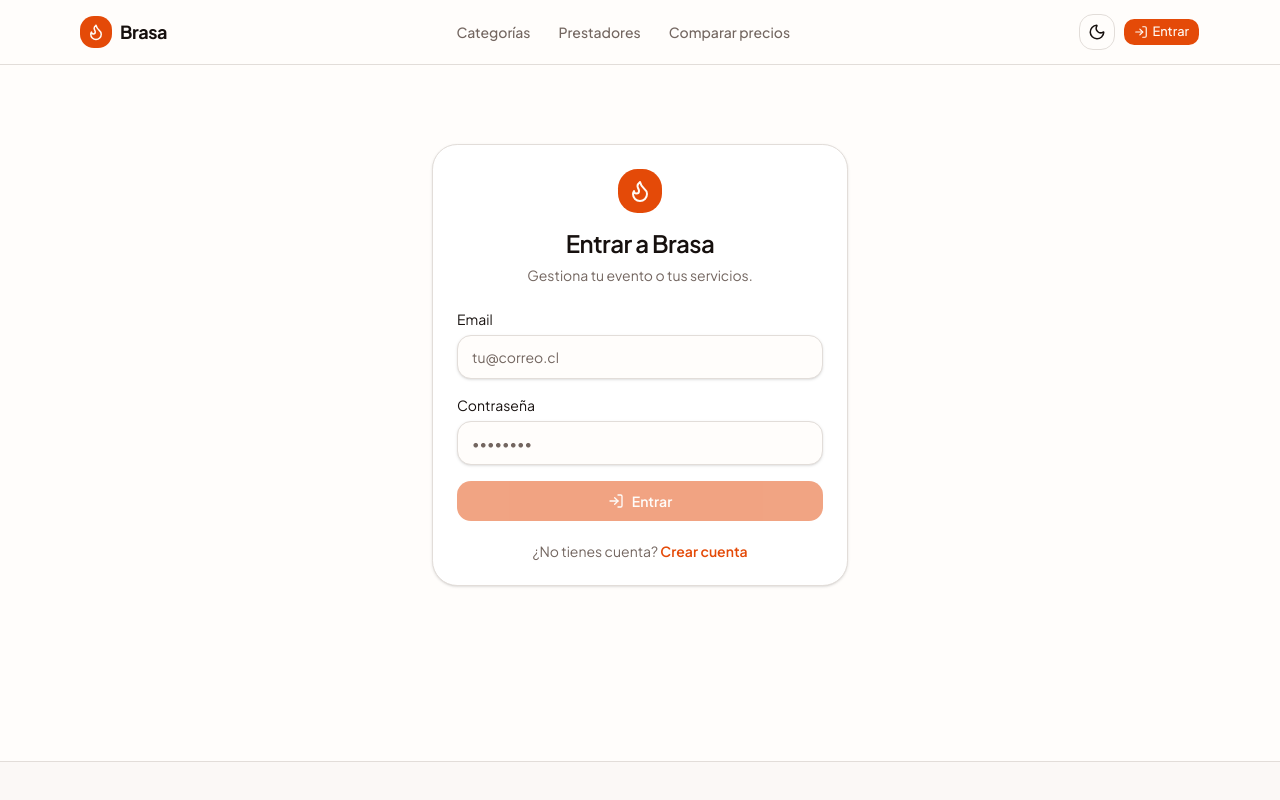
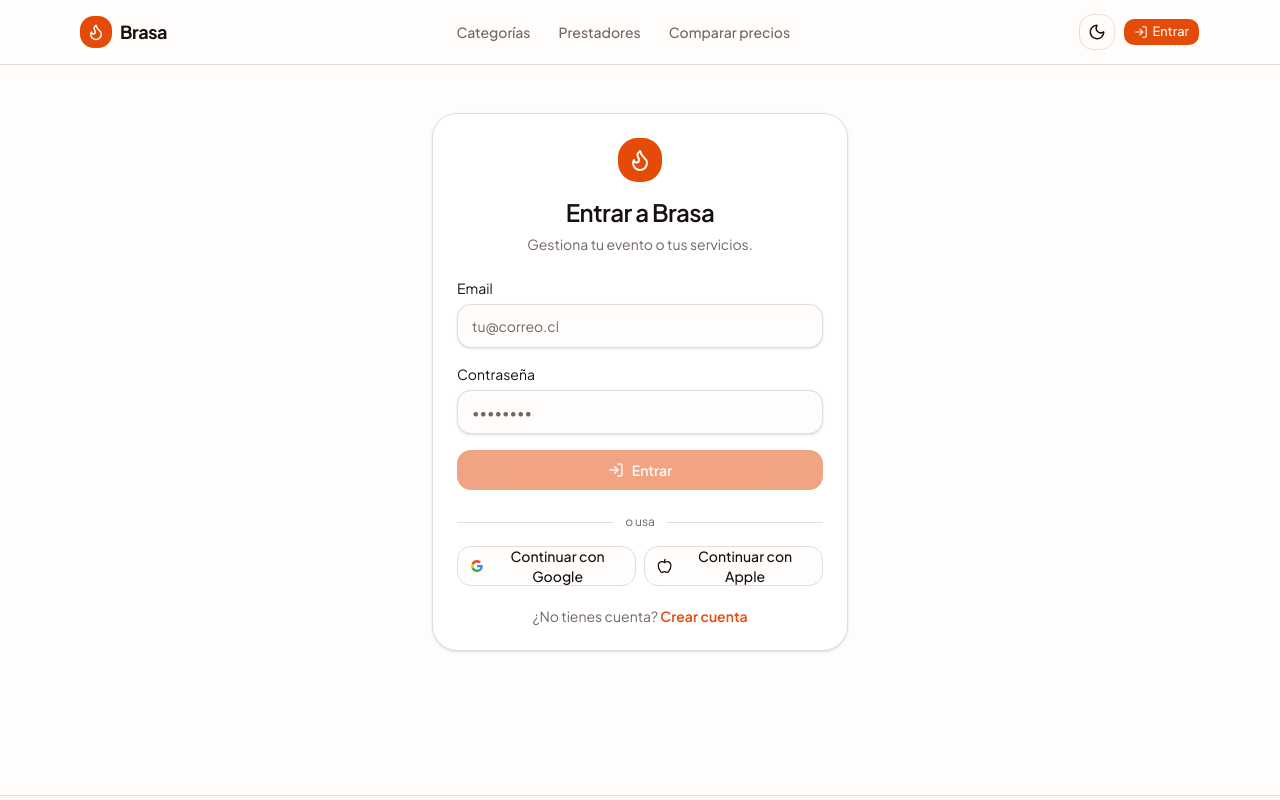
Before and after one commit to fvtre/brasa, a Next.js app: page /login in a window 1280 px wide. Shown: the top 800 px of the page. Built offline with nearby package versions, Linux system fonts and the light colour scheme; no server answers.

Commit message:
feat: integra acceso social por roles

```diff
--- a/app/auth/callback/route.ts
+++ b/app/auth/callback/route.ts
@@ -2,21 +2,66 @@ import { NextResponse, type NextRequest } from 'next/server'
 import { createClient } from '@/lib/supabase/server'
 
 export async function GET(request: NextRequest) {
-  const { searchParams, origin } = new URL(request.url)
+  const requestUrl = new URL(request.url)
+  const { searchParams, origin } = requestUrl
+  const forwardedHost = request.headers.get('x-forwarded-host')
+  const forwardedProto = request.headers.get('x-forwarded-proto') || 'https'
+  const appOrigin = process.env.NODE_ENV !== 'development' && forwardedHost
+    ? `${forwardedProto}://${forwardedHost}`
+    : origin
+
   const code = searchParams.get('code')
-  const next = searchParams.get('next') || '/cuenta'
+  const oauthError = searchParams.get('error_description') || searchParams.get('error')
+  const requestedNext = searchParams.get('next') || '/cuenta'
+  const next = requestedNext.startsWith('/') && !requestedNext.startsWith('//')
+    ? requestedNext
+    : '/cuenta'
+  const requestedRole = searchParams.get('role')
+  const role = requestedRole === 'prestador' || requestedRole === 'cliente'
+    ? requestedRole
+    : null
+
+  if (oauthError) {
+    return NextResponse.redirect(
+      `${appOrigin}/login?error=${encodeURIComponent(oauthError)}`
+    )
+  }
 
   if (code) {
     const supabase = await createClient()
-    const { error } = await supabase.auth.exchangeCodeForSession(code)
+    const { data, error } = await supabase.auth.exchangeCodeForSession(code)
 
     if (!error) {
+      if (role) {
+        const { error: metadataError } = await supabase.auth.updateUser({
+          data: { role },
+        })
+
+        if (metadataError) {
+          return NextResponse.redirect(
+            `${appOrigin}/login?error=${encodeURIComponent('No se pudo asignar el tipo de cuenta')}`
+          )
+        }
+      }
+
+      const metadataRole = data.user?.user_metadata?.role
+
+      if (
+        !role &&
+        metadataRole !== 'cliente' &&
+        metadataRole !== 'prestador'
+      ) {
+        return NextResponse.redirect(
+          `${appOrigin}/auth/seleccionar-rol?next=${encodeURIComponent(next)}`
+        )
+      }
+
       await supabase.rpc('ensure_my_profile')
-      return NextResponse.redirect(`${origin}${next}`)
+      return NextResponse.redirect(`${appOrigin}${next}`)
     }
   }
 
   return NextResponse.redirect(
-    `${origin}/login?error=${encodeURIComponent('No se pudo confirmar la sesión')}`
+    `${appOrigin}/login?error=${encodeURIComponent('No se pudo confirmar la sesión')}`
   )
 }
--- /dev/null
+++ b/app/auth/seleccionar-rol/page.tsx
@@ -0,0 +1,117 @@
+'use client'
+
+import * as React from 'react'
+import { useSearchParams } from 'next/navigation'
+import { BriefcaseBusiness, LoaderCircle, PartyPopper } from 'lucide-react'
+
+import { createClient } from '@/lib/supabase/client'
+import { Card, CardContent, CardHeader, CardTitle } from '@/components/ui/card'
+
+type Role = 'cliente' | 'prestador'
+
+function SelectRoleContent() {
+  const params = useSearchParams()
+  const supabase = React.useMemo(() => createClient(), [])
+  const [role, setRole] = React.useState<Role>('cliente')
+  const [busy, setBusy] = React.useState(false)
+  const [error, setError] = React.useState('')
+
+  async function continueToBrasa() {
+    if (busy) return
+
+    setBusy(true)
+    setError('')
+
+    try {
+      const { error: metadataError } = await supabase.auth.updateUser({
+        data: { role },
+      })
+
+      if (metadataError) throw metadataError
+
+      const { error: profileError } = await supabase.rpc('ensure_my_profile')
+      if (profileError) throw profileError
+
+      const requestedNext = params.get('next') || '/cuenta'
+      const next = requestedNext.startsWith('/') && !requestedNext.startsWith('//')
+        ? requestedNext
+        : '/cuenta'
+
+      window.location.assign(next)
+    } catch (err: any) {
+      setError(String(err?.message || 'No se pudo guardar el tipo de cuenta.'))
+      setBusy(false)
+    }
+  }
+
+  return (
+    <div className="mx-auto flex min-h-[70vh] max-w-xl items-center px-4 py-12">
+      <Card className="w-full rounded-2xl">
+        <CardHeader className="text-center">
+          <CardTitle className="text-2xl">¿Cómo usarás Brasa?</CardTitle>
+          <p className="text-sm text-muted-foreground">
+            Esta elección define el panel y las herramientas de tu cuenta.
+          </p>
+        </CardHeader>
+
+        <CardContent>
+          <div className="grid grid-cols-2 gap-3">
+            <button
+              type="button"
+              disabled={busy}
+              onClick={() => setRole('cliente')}
+              className={`rounded-xl border p-4 text-left transition ${
+                role === 'cliente' ? 'border-primary bg-primary/10' : 'hover:bg-muted'
+              }`}
+            >
+              <PartyPopper className="mb-2 size-5" />
+              <b>Cliente</b>
+              <p className="mt-1 text-xs text-muted-foreground">
+                Organizar eventos y contratar servicios.
+              </p>
+            </button>
+
+            <button
+              type="button"
+              disabled={busy}
+              onClick={() => setRole('prestador')}
+              className={`rounded-xl border p-4 text-left transition ${
+                role === 'prestador' ? 'border-primary bg-primary/10' : 'hover:bg-muted'
+              }`}
+            >
+              <BriefcaseBusiness className="mb-2 size-5" />
+              <b>Prestador</b>
+              <p className="mt-1 text-xs text-muted-foreground">
+                Publicar y administrar servicios.
+              </p>
+            </button>
+          </div>
+
+          {error && (
+            <p className="mt-4 rounded-lg bg-destructive/10 p-3 text-sm text-destructive">
+              {error}
+            </p>
+          )}
+
+          <button
+            type="button"
+            disabled={busy}
+            onClick={continueToBrasa}
+            className="mt-5 inline-flex h-10 w-full items-center justify-center gap-2 rounded-lg bg-primary px-4 text-sm font-semibold text-primary-foreground transition hover:opacity-90 disabled:pointer-events-none disabled:opacity-50"
+          >
+            {busy && <LoaderCircle className="size-4 animate-spin" />}
+            {busy ? 'Guardando...' : 'Continuar'}
+          </button>
+        </CardContent>
+      </Card>
+    </div>
+  )
+}
+
+export default function SelectRolePage() {
+  return (
+    <React.Suspense fallback={null}>
+      <SelectRoleContent />
+    </React.Suspense>
+  )
+}
--- a/app/login/page.tsx
+++ b/app/login/page.tsx
@@ -8,8 +8,9 @@ import { Flame, LoaderCircle, LogIn } from 'lucide-react'
 import { createClient } from '@/lib/supabase/client'
 import { Input } from '@/components/ui/input'
 import { Card, CardContent, CardHeader, CardTitle } from '@/components/ui/card'
+import { OAuthButtons } from '@/components/auth/oauth-buttons'
 
-export default function LoginPage() {
+function LoginPageContent() {
   const params = useSearchParams()
   const supabase = React.useMemo(() => createClient(), [])
   const [email, setEmail] = React.useState('')
@@ -115,6 +116,10 @@ export default function LoginPage() {
             </button>
           </form>
 
+          <div className="mt-5">
+            <OAuthButtons next={params.get('next') || '/cuenta'} />
+          </div>
+
           <p className="mt-5 text-center text-sm text-muted-foreground">
             ¿No tienes cuenta?{' '}
             <Link className="font-semibold text-primary" href="/registro">
@@ -126,3 +131,11 @@ export default function LoginPage() {
     </div>
   )
 }
+
+export default function LoginPage() {
+  return (
+    <React.Suspense fallback={null}>
+      <LoginPageContent />
+    </React.Suspense>
+  )
+}
--- a/app/page.tsx
+++ b/app/page.tsx
@@ -193,7 +193,7 @@ export default async function HomePage() {
       <section className="relative overflow-hidden border-b border-border">
         <div className="absolute inset-0">
           <Image
-            src="/images/hero-event.png"
+            src="/images/hero-event-v2.png"
             alt=""
             fill
             priority
@@ -201,10 +201,10 @@ export default async function HomePage() {
             className="object-cover"
           />
 
-          <div className="absolute inset-0 bg-gradient-to-r from-background via-background/95 to-background/60" />
+          <div className="absolute inset-0 bg-gradient-to-r from-background via-background/90 to-background/20" />
         </div>
 
-        <div className="relative mx-auto flex max-w-6xl flex-col gap-6 px-4 py-20 md:py-28">
+        <div className="relative mx-auto flex max-w-6xl flex-col gap-5 px-4 pb-20 pt-9 md:pb-28 md:pt-8">
           <span className="inline-flex w-fit items-center gap-1.5 rounded-full border border-border bg-card/70 px-3 py-1 text-xs font-medium text-muted-foreground backdrop-blur">
             El marketplace de eventos hecho en Chile
           </span>
--- a/app/registro/page.tsx
+++ b/app/registro/page.tsx
@@ -7,6 +7,7 @@ import { BriefcaseBusiness, Flame, LoaderCircle, PartyPopper } from 'lucide-reac
 import { createClient } from '@/lib/supabase/client'
 import { Input } from '@/components/ui/input'
 import { Card, CardContent, CardHeader, CardTitle } from '@/components/ui/card'
+import { OAuthButtons } from '@/components/auth/oauth-buttons'
 
 type Role = 'cliente' | 'prestador'
 
@@ -176,6 +177,10 @@ export default function RegisterPage() {
             </button>
           </form>
 
+          <div className="mt-5">
+            <OAuthButtons role={role} mode="register" />
+          </div>
+
           <p className="mt-5 text-center text-sm text-muted-foreground">
             ¿Ya tienes cuenta?{' '}
             <Link href="/login" className="font-semibold text-primary">
--- /dev/null
+++ b/components/auth/oauth-buttons.tsx
@@ -0,0 +1,105 @@
+'use client'
+
+import * as React from 'react'
+import { Apple, LoaderCircle } from 'lucide-react'
+
+import { createClient } from '@/lib/supabase/client'
+
+type OAuthProvider = 'google' | 'apple'
+type SelectableRole = 'cliente' | 'prestador'
+
+function GoogleIcon() {
+  return (
+    <svg viewBox="0 0 24 24" aria-hidden="true" className="size-4">
+      <path fill="#4285F4" d="M21.6 12.23c0-.71-.06-1.4-.18-2.06H12v3.9h5.38a4.6 4.6 0 0 1-2 3.02v2.53h3.24c1.9-1.75 2.98-4.33 2.98-7.39Z" />
+      <path fill="#34A853" d="M12 22c2.7 0 4.97-.9 6.62-2.38l-3.24-2.53c-.9.6-2.05.96-3.38.96-2.61 0-4.82-1.76-5.61-4.13H3.04v2.61A10 10 0 0 0 12 22Z" />
+      <path fill="#FBBC05" d="M6.39 13.92A6 6 0 0 1 6.08 12c0-.67.11-1.32.31-1.92V7.47H3.04A10 10 0 0 0 2 12c0 1.61.38 3.13 1.04 4.53l3.35-2.61Z" />
+      <path fill="#EA4335" d="M12 5.95c1.47 0 2.79.5 3.83 1.5l2.87-2.87A9.63 9.63 0 0 0 12 2a10 10 0 0 0-8.96 5.47l3.35 2.61C7.18 7.71 9.39 5.95 12 5.95Z" />
+    </svg>
+  )
+}
+
+export function OAuthButtons({
+  role,
+  next = '/cuenta',
+  mode = 'login',
+}: {
+  role?: SelectableRole
+  next?: string
+  mode?: 'login' | 'register'
+}) {
+  const supabase = React.useMemo(() => createClient(), [])
+  const [busy, setBusy] = React.useState<OAuthProvider | null>(null)
+  const [error, setError] = React.useState('')
+
+  async function continueWith(provider: OAuthProvider) {
+    if (busy) return
+
+    setBusy(provider)
+    setError('')
+
+    try {
+      const callback = new URL('/auth/callback', window.location.origin)
+      callback.searchParams.set('next', next.startsWith('/') ? next : '/cuenta')
+
+      if (role) {
+        callback.searchParams.set('role', role)
+      }
+
+      const { error: oauthError } = await supabase.auth.signInWithOAuth({
+        provider,
+        options: {
+          redirectTo: callback.toString(),
+        },
+      })
+
+      if (oauthError) throw oauthError
+    } catch (err: any) {
+      setError(String(err?.message || 'No se pudo iniciar la autenticación.'))
+      setBusy(null)
+    }
+  }
+
+  const action = mode === 'register' ? 'Crear cuenta con' : 'Continuar con'
+
+  return (
+    <div className="space-y-3">
+      <div className="relative py-1">
+        <div className="absolute inset-0 flex items-center" aria-hidden="true">
+          <span className="w-full border-t border-border" />
+        </div>
+        <div className="relative flex justify-center">
+          <span className="bg-card px-3 text-xs text-muted-foreground">o usa</span>
+        </div>
+      </div>
+
+      <div className="grid gap-2 sm:grid-cols-2">
+        <button
+          type="button"
+          disabled={!!busy}
+          onClick={() => continueWith('google')}
+          className="inline-flex h-10 items-center justify-center gap-2 rounded-lg border border-border bg-background px-3 text-sm font-medium transition hover:bg-muted disabled:pointer-events-none disabled:opacity-50"
+        >
+          {busy === 'google' ? <LoaderCircle className="size-4 animate-spin" /> : <GoogleIcon />}
+          {action} Google
+        </button>
+
+        <button
+          type="button"
+          disabled={!!busy}
+          onClick={() => continueWith('apple')}
+          className="inline-flex h-10 items-center justify-center gap-2 rounded-lg border border-border bg-background px-3 text-sm font-medium transition hover:bg-muted disabled:pointer-events-none disabled:opacity-50"
+        >
+          {busy === 'apple' ? <LoaderCircle className="size-4 animate-spin" /> : <Apple className="size-4" />}
+          {action} Apple
+        </button>
+      </div>
+
+      {error && (
+        <p className="rounded-lg bg-destructive/10 p-3 text-sm text-destructive">
+          {error}
+        </p>
+      )}
+    </div>
+  )
+}
```
Also changed, not shown: app/admin/prestadores/page.tsx (+2 -2 lines), public/images/hero-event-v2.png (added).
